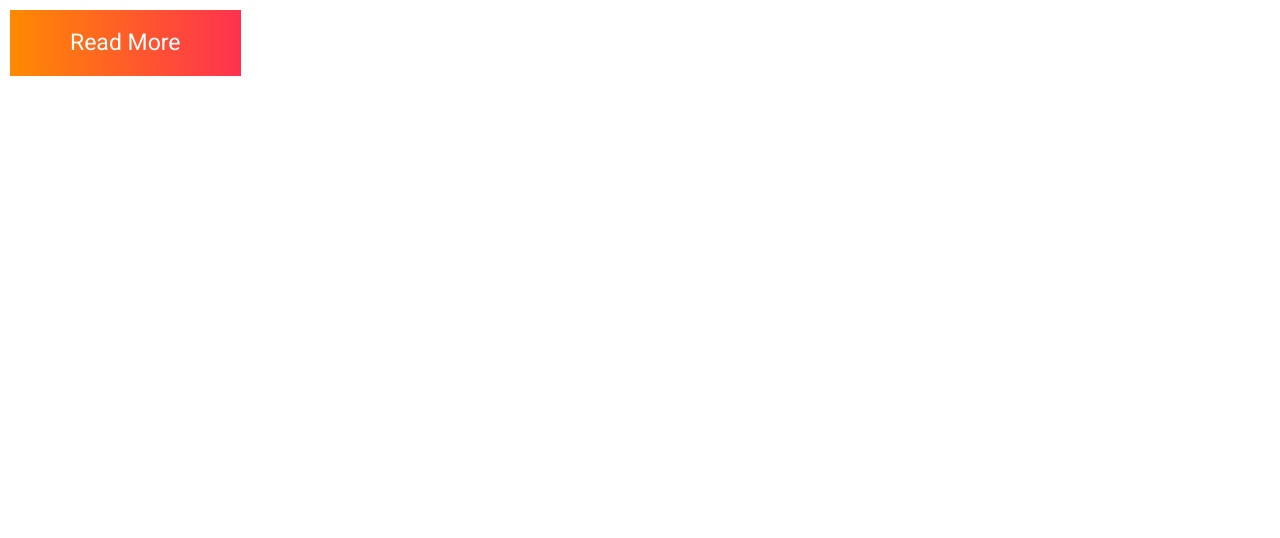
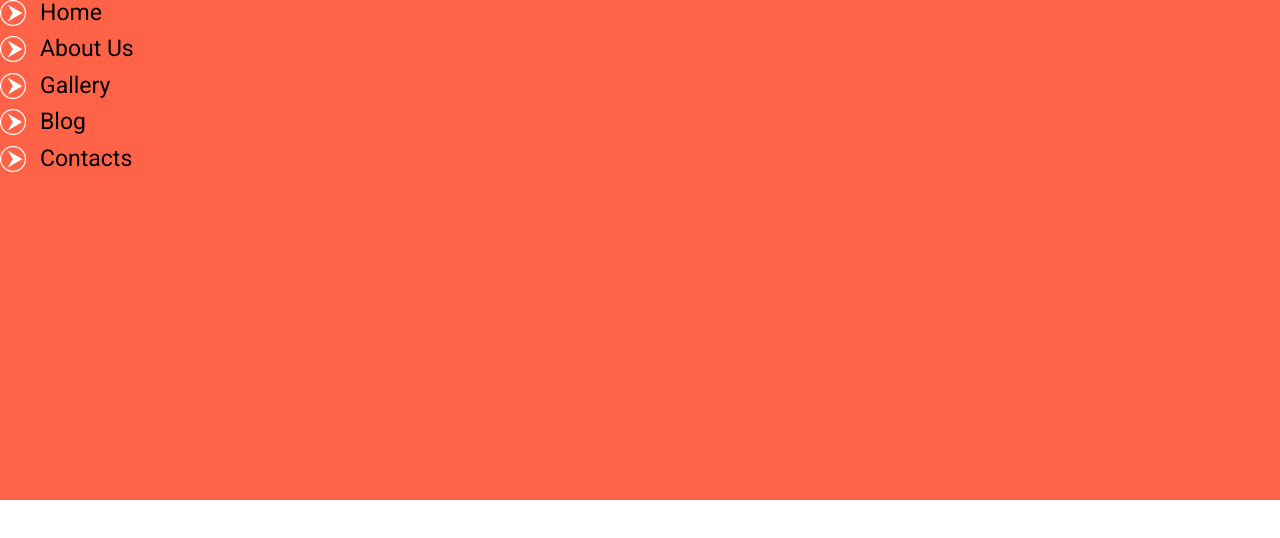
Before and after one commit to ramilzag/swimming, a plain HTML site: page index.html in a window 1280 px wide. Drawn offline with Linux system fonts and the light colour scheme.

Commit message:
Defined list component

```diff
--- a/css/styles.css
+++ b/css/styles.css
@@ -68,3 +68,28 @@ p {
   background: linear-gradient(to right, #ff8a01, #ff314f);
   color: #fff;
 }
+
+/* Lists */
+
+.list {
+  list-style: none;
+  margin: 0;
+  padding: 0;
+}
+
+.list--inline .list__item {
+  display: inline-block;
+  margin-right: 6rem;
+}
+
+.list--arrow .list__item {
+  background: url("../images/Ellipse.png") no-repeat;
+  padding-left: 4rem;
+  justify-content: center;
+  margin-bottom: 1rem;
+}
+
+div {
+  height: 500px;
+  background-color: tomato;
+}
--- a/index.html
+++ b/index.html
@@ -15,7 +15,13 @@
   </head>
   <body>
     <div>
-      <button class="btn btn--colored">Read More</button>
+      <ul class="list list--arrow">
+        <li class="list__item">Home</li>
+        <li class="list__item">About Us</li>
+        <li class="list__item">Gallery</li>
+        <li class="list__item">Blog</li>
+        <li class="list__item">Contacts</li>
+      </ul>
     </div>
   </body>
 </html>
```
Also changed, not shown: images/Ellipse.png (added).
